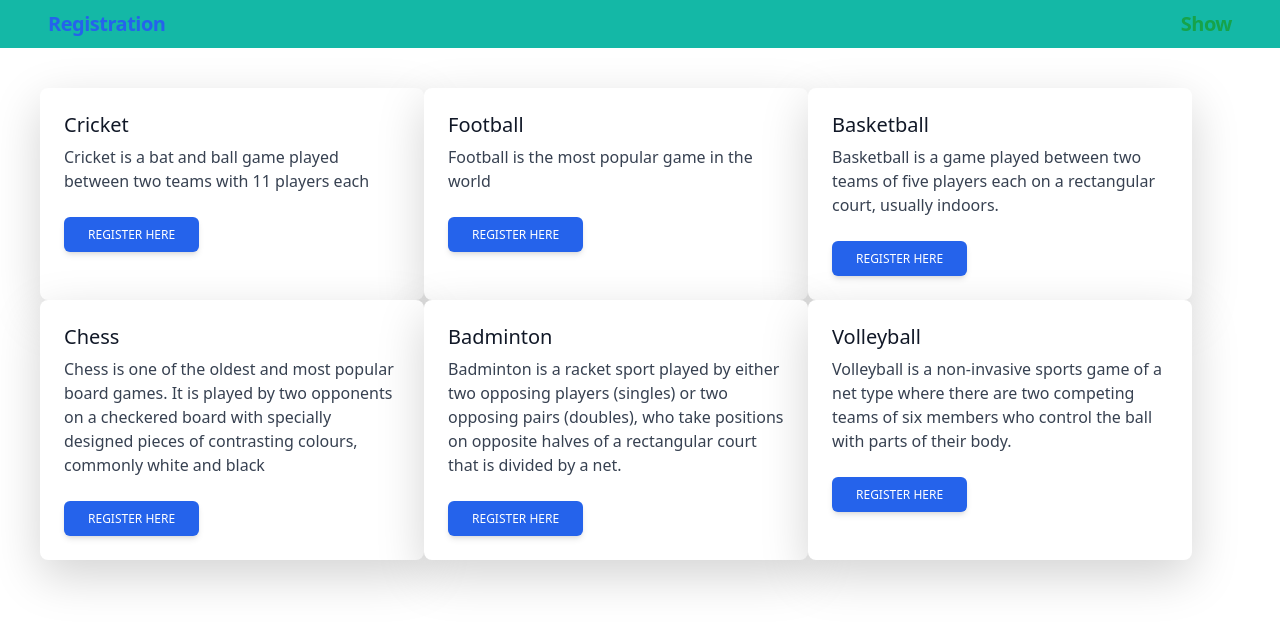
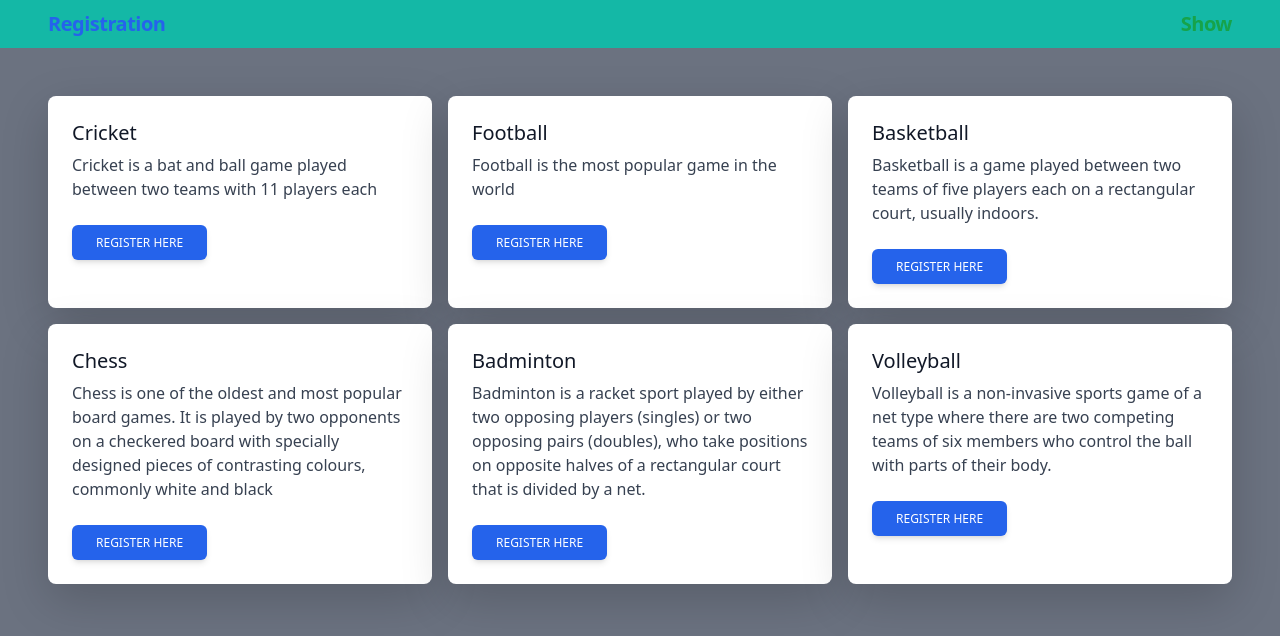
Before and after one commit to Aaquib10681/registration_app, a Django app: page / in a window 1280 px wide. Shown: the top 636 px of the page. Run offline with Django 4.2, Linux system fonts and the light colour scheme; data comes from the database, SQL or seed files in the repository; some libraries are stand-ins or nearby versions.

Commit message:
added margin and padding

```diff
--- a/templates/base.html
+++ b/templates/base.html
@@ -20,11 +20,12 @@
 
 <!-- <body class="h-screen bg-gradient-to-b from-pink-200 to-purple-500"> -->
 
-<body>
+<body class="bg-gray-500">
+
   <!-- nav bar -->
-  <nav class="flex items-center justify-between flex-wrap bg-teal-500 ">
+  <nav class=" flex items-center justify-between flex-wrap bg-teal-500 ">
 
-    <div class="flex items-center flex-shrink-0 text-white ml-6">
+    <div class=" flex items-center flex-shrink-0 text-white ml-6">
 
       <a class="font-semibold text-xl tracking-tight px-6 py-2.5 text-blue-600"
         href="{% url 'category_list' %}">Registration</a>
--- a/templates/category_page.html
+++ b/templates/category_page.html
@@ -10,7 +10,7 @@
   {% for category in categories %}
 
 
-  <div class="basis-1/3 p-6 rounded-lg shadow-lg bg-white max-w-sm">
+  <div class=" m-2 p-4 rounded-lg shadow-lg bg-white max-w-sm">
     <h5 class="text-gray-900 text-xl leading-tight font-medium mb-2"> {{category.name}} </h5>
     <p class="text-gray-700 text-base mb-4">
       {{category.info}}
--- a/templates/registered_category.html
+++ b/templates/registered_category.html
@@ -10,7 +10,7 @@
   {% for category in categories %}
 
 
-  <div class="basis-1/3 p-6 rounded-lg shadow-lg bg-white max-w-sm">
+  <div class="m-2 p-4 rounded-lg shadow-lg bg-white max-w-sm">
     <h5 class="text-gray-900 text-xl leading-tight font-medium mb-2"> {{category.name}} </h5>
 
 
```
